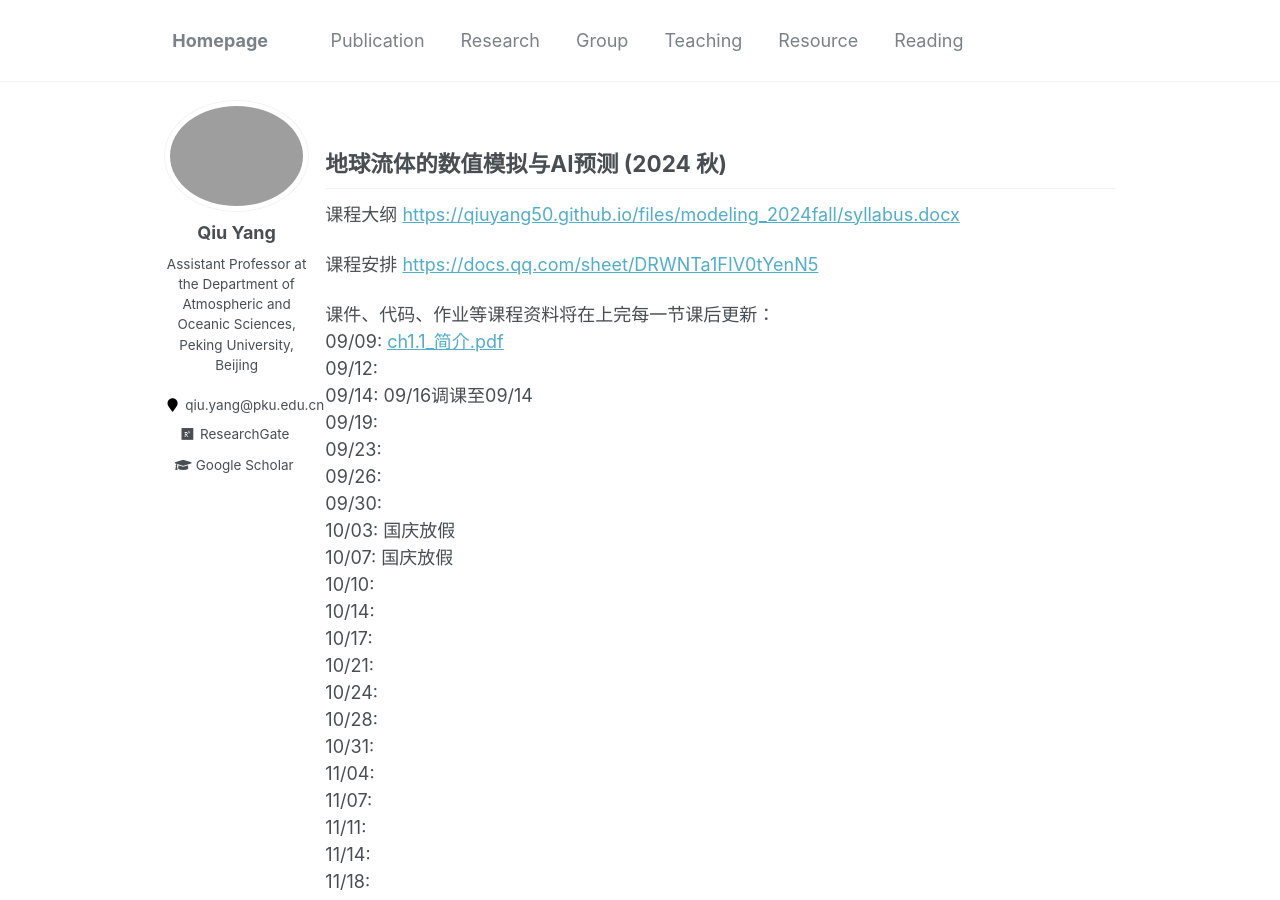
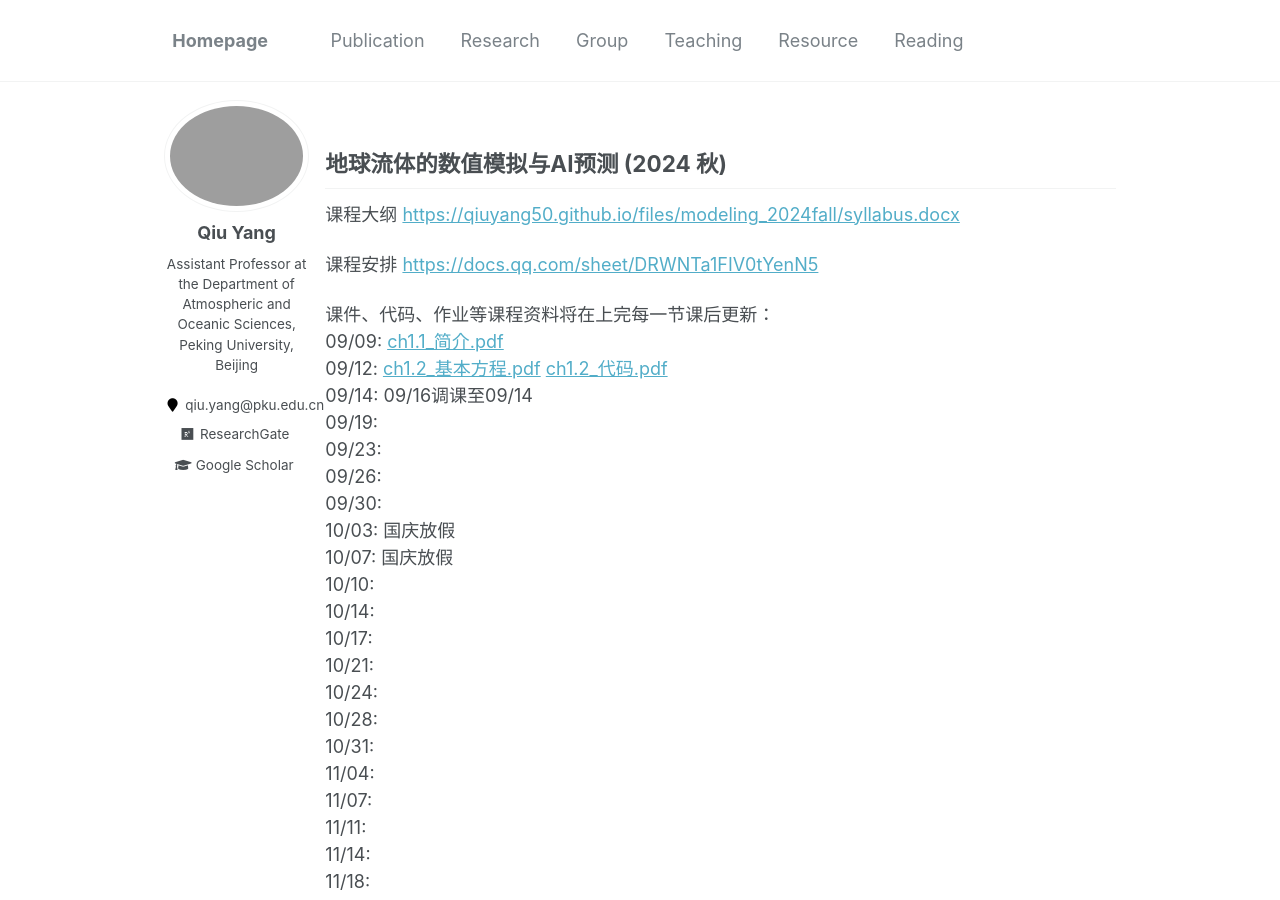
Before and after one commit to qiuyang50/qiuyang50.github.io, a Jekyll site: the page built from _pages/modeling_2024fall.md, in a window 1280 px wide and 900 px high. Built offline with Jekyll 4.4.1, drawn with Linux system fonts in a browser that asks for light colours.

Commit message:
Update modeling_2024fall.md

```diff
--- a/_pages/modeling_2024fall.md
+++ b/_pages/modeling_2024fall.md
@@ -12,7 +12,7 @@ filename: modeling_2024fall.md
 
 课件、代码、作业等课程资料将在上完每一节课后更新：
 09/09: <a href="https://qiuyang50.github.io/files/modeling_2024fall/ch1.1_简介.pdf">ch1.1_简介.pdf</a>
-09/12:
+09/12: <a href="https://qiuyang50.github.io/files/modeling_2024fall/ch1.2_基本方程.pdf">ch1.2_基本方程.pdf</a> <a href="https://qiuyang50.github.io/files/modeling_2024fall/ch1.2_代码.pdf">ch1.2_代码.pdf</a>
 09/14: 09/16调课至09/14
 09/19:
 09/23:
```
